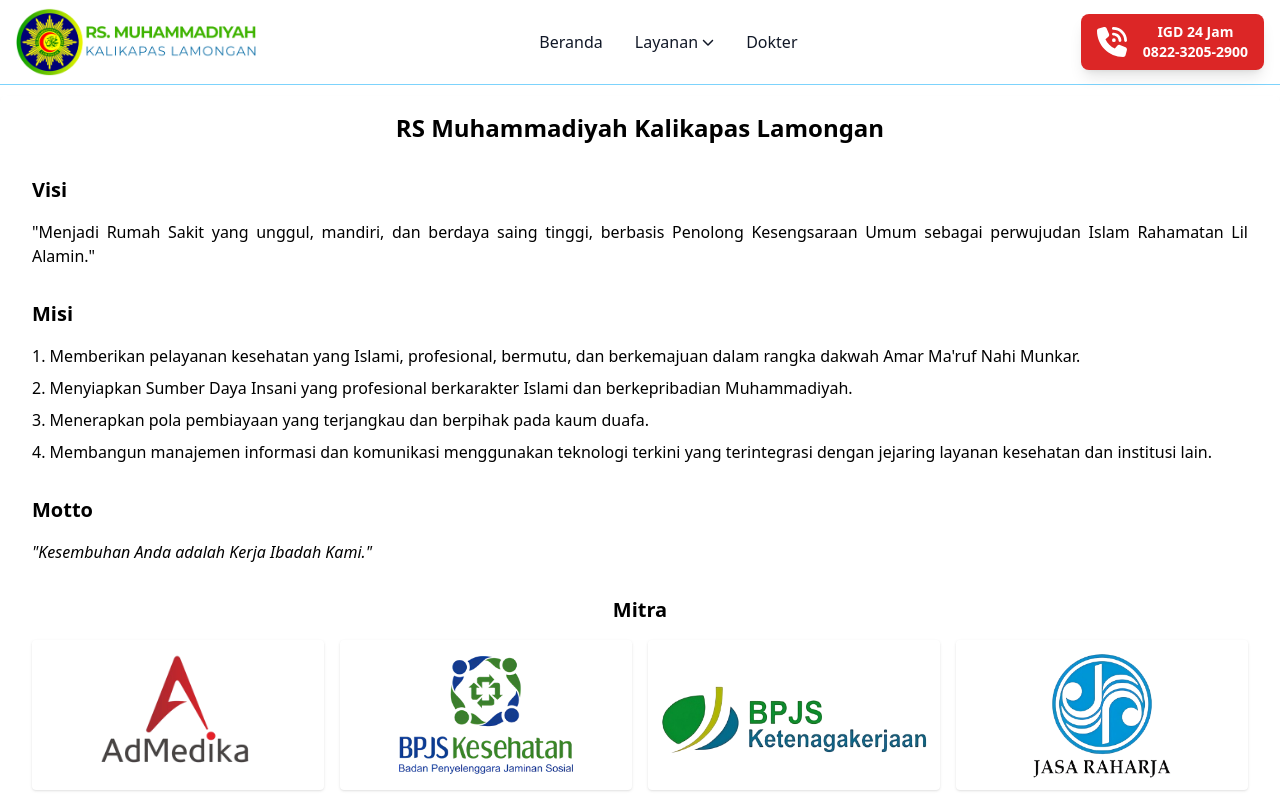
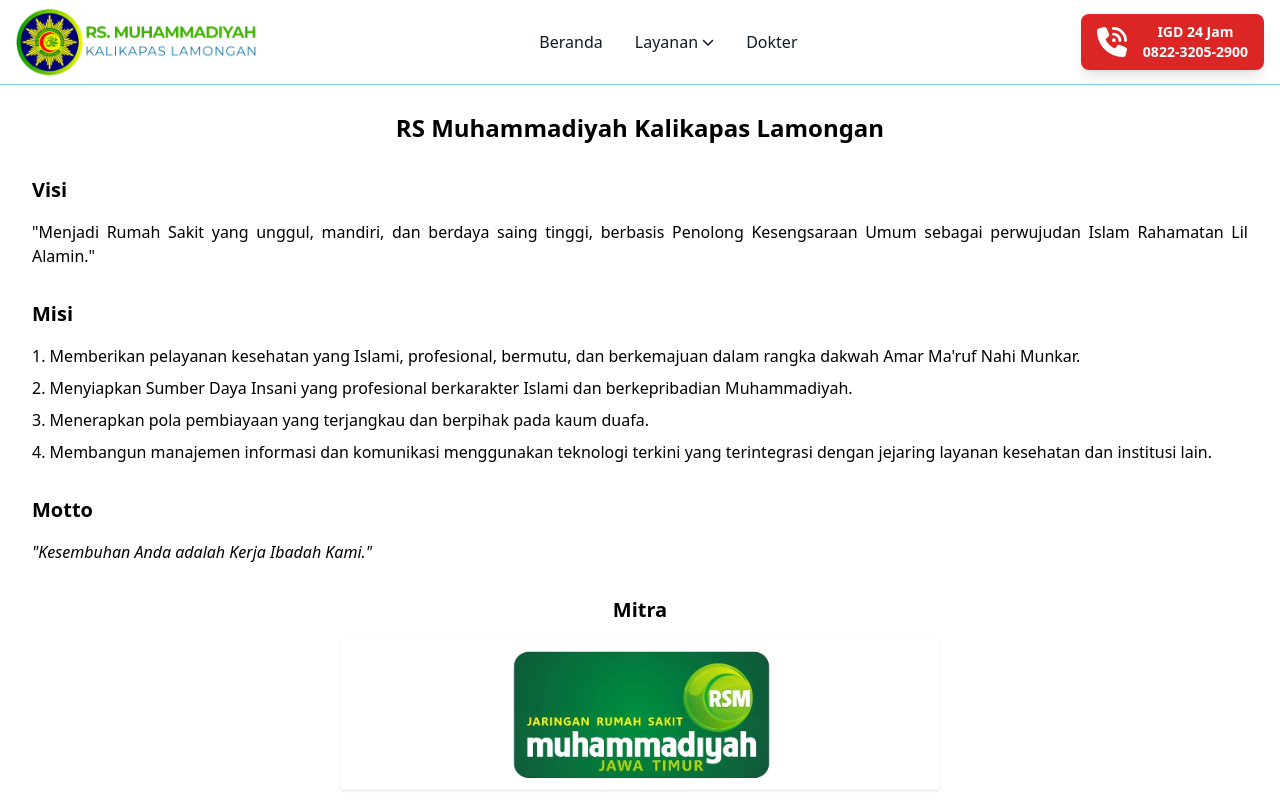
Before and after one commit to ilhamragadn/rsmkl-profile, a React (Vite) app: page /about in a window 1280 px wide. Shown: the top 800 px of the page. Built offline with nearby package versions, Linux system fonts and the light colour scheme.

Commit message:
fix: partnerships

```diff
--- a/src/pages/About.jsx
+++ b/src/pages/About.jsx
@@ -1,6 +1,7 @@
 import AdMedika from "../assets/img/partnerships/logo-admedika.png";
 import BPJSKesehatan from "../assets/img/partnerships/logo-bpjs-kesehatan.png";
 import BPJSKetenagakerjaan from "../assets/img/partnerships/logo-bpjs-ketenagakerjaan.png";
+import JaringanRSMJatim from "../assets/img/partnerships/Logo-Jaringan-RSM-Jatim.png";
 import JasaRaharja from "../assets/img/partnerships/logo-jasa-raharja.png";
 import piagamMPKSDI from "../assets/img/sertif/penghargaan-mpksdi.png";
 import sertifikatLARSI from "../assets/img/sertif/sertifikat-akreditasi-LARSI.png";
@@ -55,6 +56,16 @@
         <div className="mt-8 px-4">
           <p className="text-xl font-bold text-center mb-4">Mitra</p>
           <div className="grid grid-cols-1 md:grid-cols-4 gap-4 mx-auto">
+            <div></div>
+            <div className="col-span-2 rounded shadow">
+              <img
+                src={JaringanRSMJatim}
+                alt="logo-jejaring-rsm"
+                className="mx-auto"
+                style={{ height: "150px" }}
+              />
+            </div>
+            <div></div>
             <div className="rounded shadow">
               <img
                 src={AdMedika}
```
Also changed, not shown: src/assets/img/partnerships/Logo-Jaringan-RSM-Jatim.png (added).
